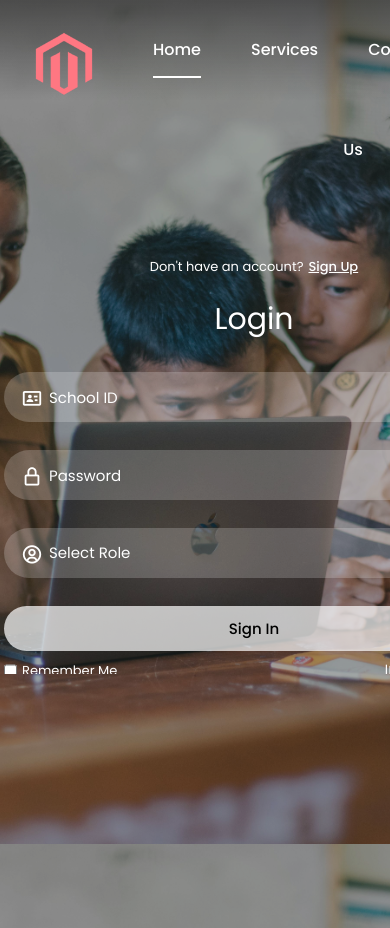
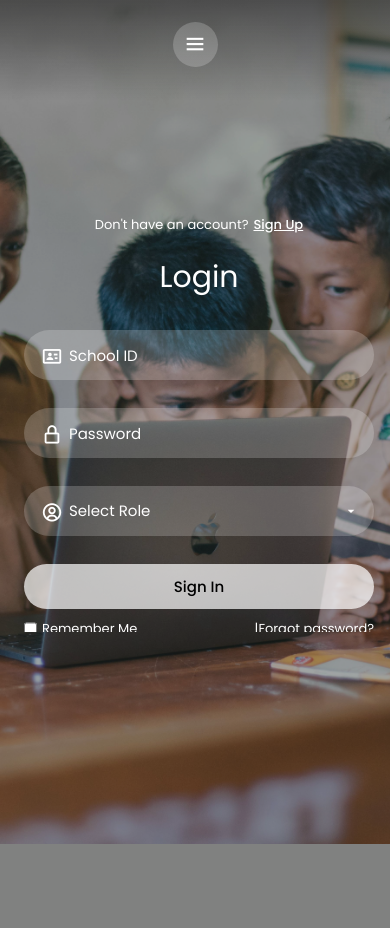
Before and after one commit to JJILU/CLASSFLOW_PREMIUM_101, a Flask app: page / in a window 390 px wide. After the commit the page ends 844 px from the top, so only its background shows below. Run offline with Flask 3, Linux system fonts and the light colour scheme.

Commit message:
add javascript to auth form final 1

```diff
--- a/app/auth/static/css/auth.css
+++ b/app/auth/static/css/auth.css
@@ -266,3 +266,74 @@ select.input-field {
   background-position: right 15px center;
   background-size: 16px;
 }
+
+
+
+/* respnsiveness */
+@media only screen and (max-width: 786px) {
+  .nav-button {
+    display: none;
+  }
+  .nav-menu.responsive {
+    top: 100px
+  }
+
+  .nav-menu {
+   position: absolute;
+   top: -800px;
+   display: flex;
+   justify-content: center;
+   background: rgba(255, 255, 255, 0.2);
+   width: 100%;
+   height: 90vh;
+   backdrop-filter: blur(20px);
+   transition: .3s;
+  }
+
+  .nav-menu ul {
+    flex-direction: column;
+    text-align: center;
+  }
+
+  .nav-menu-btn {
+    display: block;
+  }
+
+  .nav-menu-btn i {
+    font-size: 25px;
+    color: #fff;
+    padding: 10px;
+    background: rgba(255, 255, 255, 0.2);
+    border-radius: 50%;
+    cursor: pointer;
+    transition: .3s;
+  }
+
+  .nav-menu-btn i:hover {
+    background: rgba(255,255, 255, 0.15);
+  }
+
+  .nav-logo {
+  display: none;
+  }
+}
+
+/* responsiveness for smaller devices */
+@media only screen and (max-width: 540px) {
+  .wrapper {
+    min-height: 100vh;
+  }
+  .form-box {
+    width: 100%;
+    padding: 0 20px;
+  }
+  .register-container, .login-container {
+    width: 100%;
+    padding: 0 20px;
+  }
+
+  .register-container .two-forms {
+    flex-direction: column;
+    gap: 0;
+  }
+}
--- a/app/auth/templates/auth/base.html
+++ b/app/auth/templates/auth/base.html
@@ -16,11 +16,11 @@
 <div class="wrapper">
   <nav class="nav">
     <!-- logo  -->
-    <div class="nav-logo">
+    <div class="nav-logo" id="navLogo">
       <img src="{{ url_for('static', filename='assets/dashboard_images/logo.png') }}" alt="college logo">
     </div>
     <!-- menu -->
-    <div class="nav-menu">
+    <div class="nav-menu" id="navMenu">
       <ul>
         <li><a href="#" class="link active">Home</a></li>
         <li><a href="#" class="link">Services</a></li>
```
Also changed, not shown: app/auth/static/js/auth.js (+21 -5 lines).
